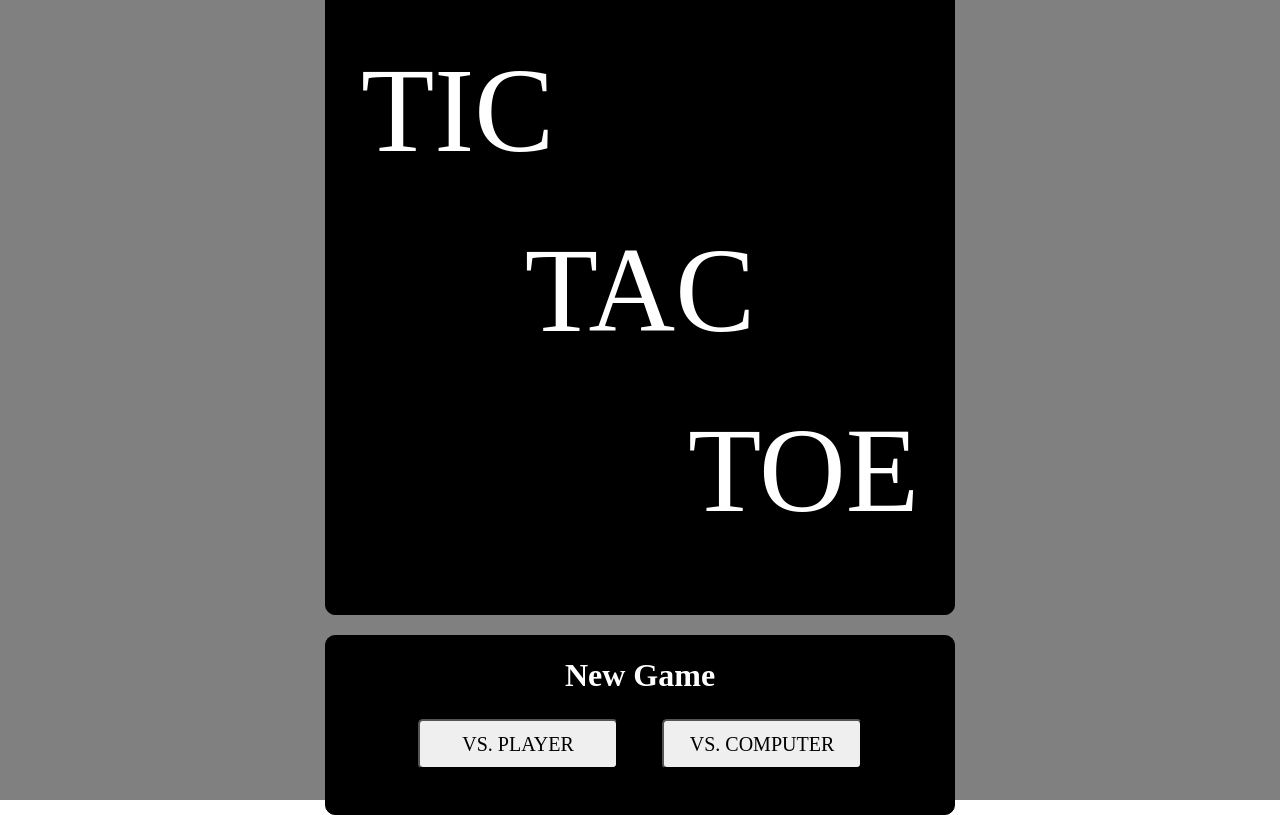
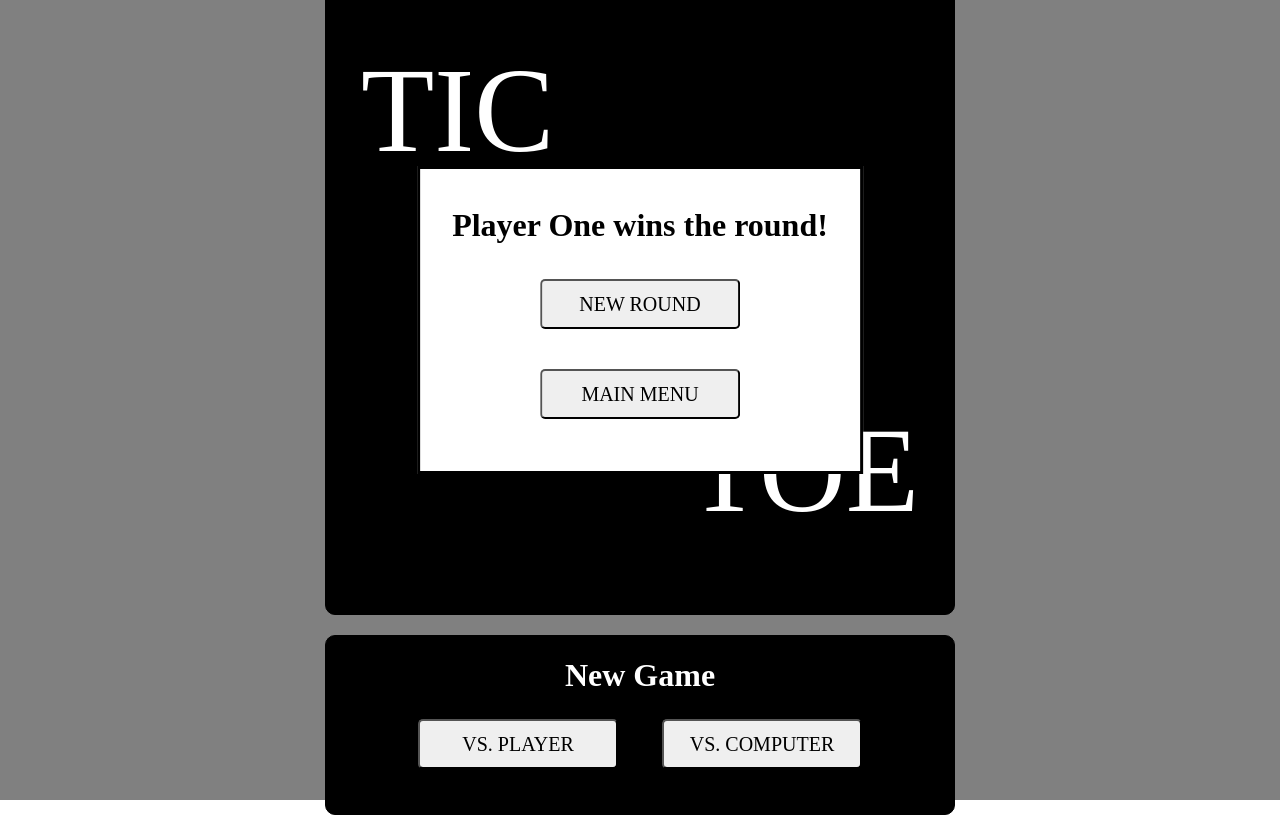
Before and after one commit to ryangholland/tic-tac-toe, a plain HTML site: page index.html in a window 1280 px wide. Drawn offline with Linux system fonts and the light colour scheme.

Commit message:
Style end-of-round modal

```diff
--- a/index.html
+++ b/index.html
@@ -9,6 +9,11 @@
     <script src="script.js" defer></script>
   </head>
   <body>
+    <dialog open>
+      <h1>Player One wins the round!</h1>
+      <button>New Round</button>
+      <button>Main Menu</button>
+    </dialog>
     <div class="wrapper">
       <div id="main-container">
         <div class="title-screen">
--- a/style.css
+++ b/style.css
@@ -50,6 +50,10 @@ h6 {
 }
 
 /* CSS Reset Above; Custom Code Below */
+
+body {
+  position: relative;
+}
 
 .wrapper {
   height: 100%;
@@ -185,7 +189,8 @@ h6 {
   align-items: center;
 }
 
-.new-game-buttons button {
+.new-game-buttons button,
+button {
   border-radius: 5px;
   margin: 20px;
   height: 50px;
@@ -203,3 +208,19 @@ button:hover {
 .hidden {
   display: none;
 }
+
+dialog {
+  position: absolute;
+  top: 40%;
+  left: 50%;
+  transform: translate(-50%, -50%);
+
+  display: flex;
+  flex-direction: column;
+  align-items: center;
+  padding: 2rem;
+}
+
+dialog h1 {
+  margin-bottom: 10px;
+}
```
